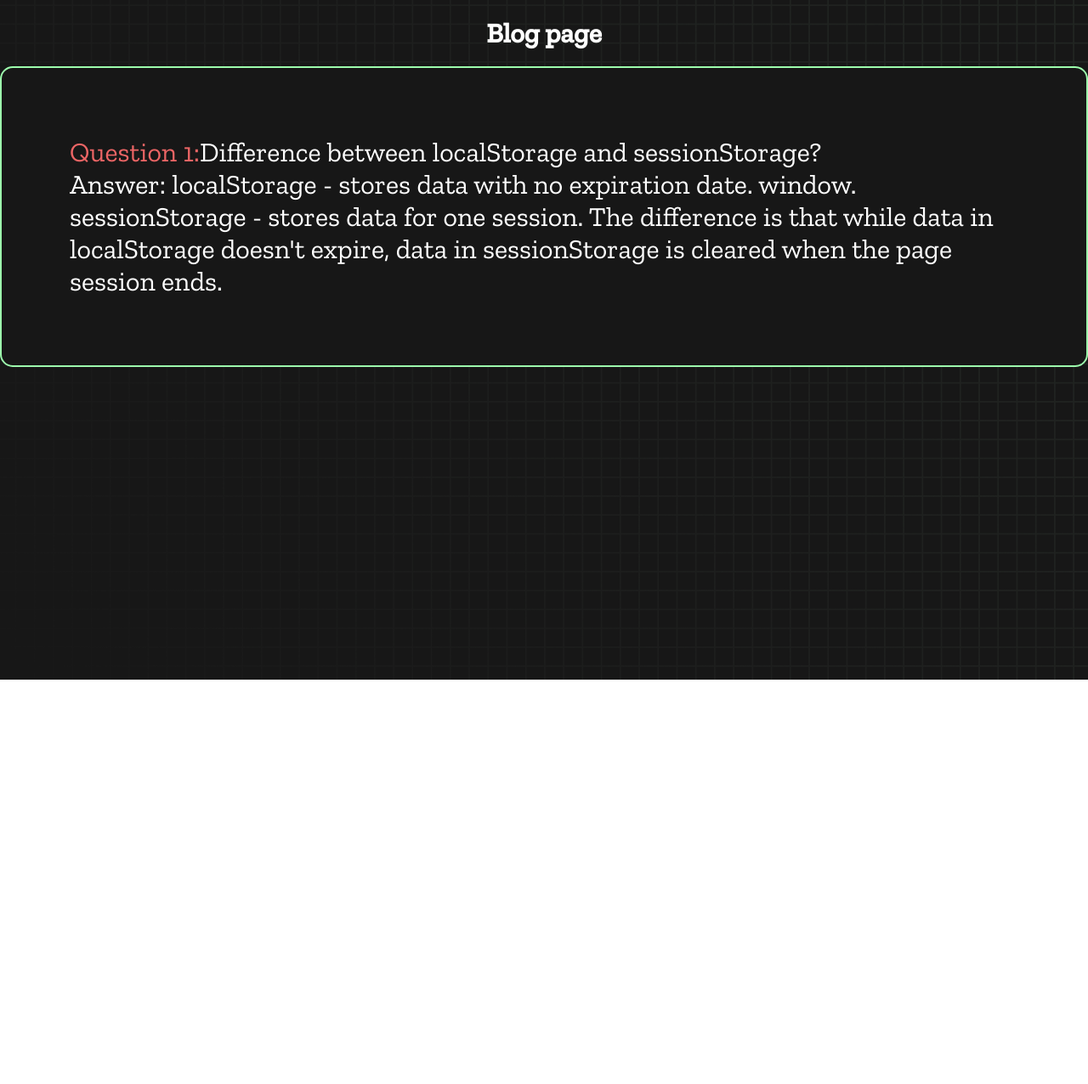
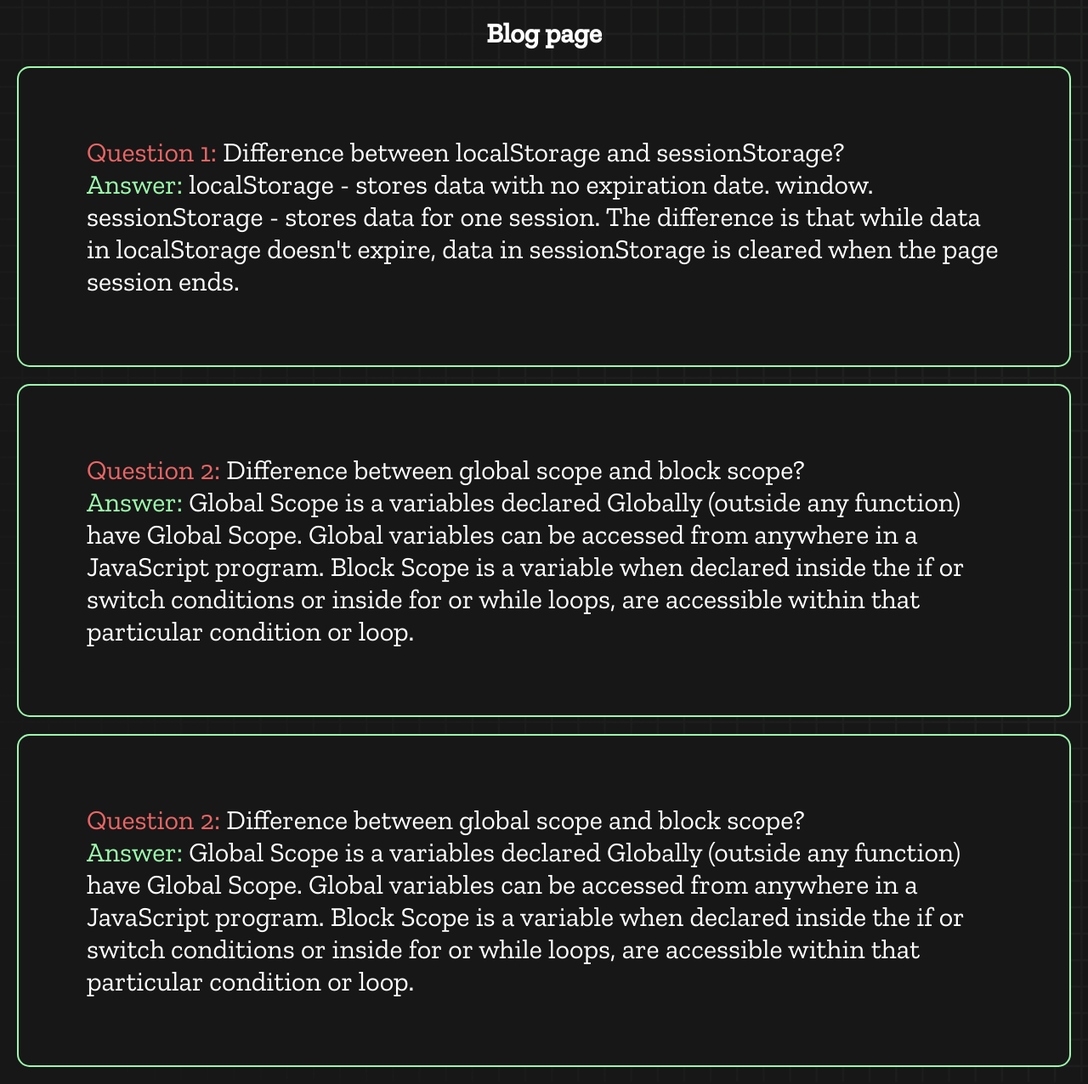
Before and after one commit to sourov101/type-monster-debug-assignment, a plain HTML site: page blog.html in a window 1280 px wide. Shown: the whole page at 85% size. Before the commit the page ends 800 px from the top, so only its background shows below. Drawn offline with nearby package versions, Linux system fonts and the light colour scheme.

Commit message:
2nd que added

```diff
--- a/blog.html
+++ b/blog.html
@@ -14,14 +14,31 @@
 
 <body>
     <h1 class="title">Blog page</h1>
-    <div>
-        <div class="container">
-            <p><span class="red">Question 1:</span>Difference between localStorage and sessionStorage? </p>
-            <p>Answer: localStorage - stores data with no expiration date. window. sessionStorage - stores data for one
-                session. The difference is that while data in localStorage doesn't expire, data in sessionStorage is
-                cleared when the page session ends.</p>
-        </div>
+
+    <div class="container">
+        <p><span class="red">Question 1: </span>Difference between localStorage and sessionStorage? </p>
+        <p><span class="green">Answer:</span> localStorage - stores data with no expiration date. window. sessionStorage
+            - stores data for one
+            session. The difference is that while data in localStorage doesn't expire, data in sessionStorage is
+            cleared when the page session ends.</p>
     </div>
+    <div class="container">
+        <p><span class="red">Question 2: </span>Difference between global scope and block scope? </p>
+        <p><span class="green">Answer:</span> Global Scope is a variables declared Globally (outside any function) have
+            Global Scope. Global variables can be accessed from anywhere in a JavaScript program.
+            Block Scope is a variable when declared inside the if or switch conditions or inside for or while loops, are
+            accessible within that particular condition or loop.
+        </p>
+    </div>
+    <div class="container">
+        <p><span class="red">Question 2: </span>Difference between global scope and block scope? </p>
+        <p><span class="green">Answer:</span> Global Scope is a variables declared Globally (outside any function) have
+            Global Scope. Global variables can be accessed from anywhere in a JavaScript program.
+            Block Scope is a variable when declared inside the if or switch conditions or inside for or while loops, are
+            accessible within that particular condition or loop.
+        </p>
+    </div>
+
 
 </body>
 
--- a/styles.css
+++ b/styles.css
@@ -233,5 +233,6 @@ button {
   background-color: #171717;
   border: 2px solid #9dffad;
   border-radius: 15px;
+  margin: 20px;
 
 }
```
